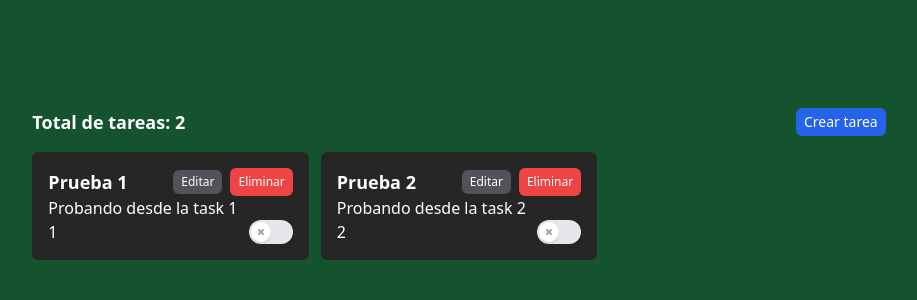
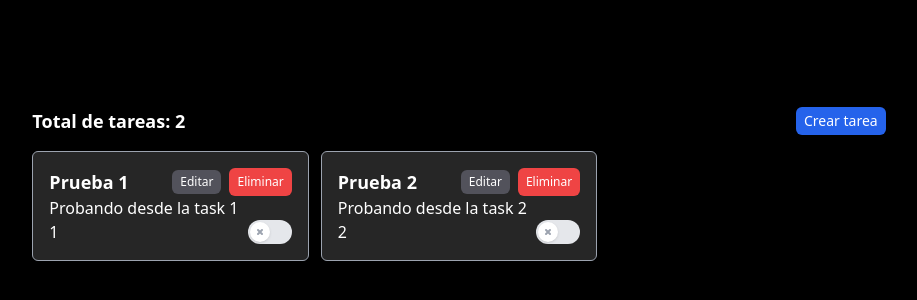
Before and after one commit to danibri23/crud-react-redux, a React (Create React App) app: page / in a window 1280 px wide. Shown: the part 224-524 px from the top of the page, without its empty margins (181-1098 px from the left). Built offline with nearby package versions, Linux system fonts and the light colour scheme.

Commit message:
Actualiza estilos y lógica de tareas

```diff
--- a/src/App.js
+++ b/src/App.js
@@ -6,7 +6,7 @@ import { BrowserRouter, Routes, Route } from 'react-router-dom';
 function App() {
 
   return (
-    <div className="bg-green-900 h-screen text-white">
+    <div className="bg-black h-screen text-white">
       <div className='flex items-center justify-center h-full' >
         <BrowserRouter>
           <Routes>
--- a/src/components/TaskList.js
+++ b/src/components/TaskList.js
@@ -12,7 +12,7 @@ export function TaskList() {
     }
 
     const handleCompleted = (id) => {
-        dispatch(stateCompleted({ id: id }));
+        dispatch(stateCompleted(id));
     }
 
     return (
@@ -24,15 +24,15 @@ export function TaskList() {
 
             <div className="grid grid-cols-3 gap-3">
                 {tasks.map((task, index) => (
-                    <div className="bg-neutral-800 p-4 rounded-md" key={task.id}>
+                    <div className={`bg-neutral-800 p-4 rounded-md ${task.completed ? 'border-2 border-green-500 bg-green-500' : 'border border-gray-400'}`} key={task.id}>
                         <header className="flex justify-between">
-                            <h3 className="text-lg font-bold">{task.title}</h3>
+                            <h3 className={`text-lg font-bold ${task.completed ? 'line-through' : ''}`}>{task.title}</h3>
                             <div className="flex gap-x-2">
                                 <Link className="bg-zinc-600 px-2 py-1 text-xs rounded-md self-center" to={`/edit-task/${task.id}`}>Editar</Link>
-                                <button className="bg-red-500 px-2 py-1 text-xs rounded-md" onClick={()=> handleDelete(task.id)}>Eliminar</button>
+                                <button className="bg-red-500 px-2 py-1 text-xs rounded-md" onClick={() => handleDelete(task.id)}>Eliminar</button>
                             </div>
                         </header>
-                        <p>{task.description}</p>
+                        <p className={`${task.completed ? 'line-through' : ''}`}>{task.description}</p>
                         <div className="flex justify-between">
                             <p>{index + 1}</p>
                             <ToogleButton enabled={task.completed} onChange={() => handleCompleted(task.id)} />
--- a/src/features/tasks/taskSlice.js
+++ b/src/features/tasks/taskSlice.js
@@ -28,8 +28,8 @@ export const taskSlice = createSlice({
     updateTask: (state, action) => {
       return state.map(task => task.id === action.payload.id ? action.payload : task)
     },
-    stateCompleted: (state, action) => {
-      return state.map(task => task.id === action.payload.id ? {...task, completed: !task.completed} : task)
+    stateCompleted: (state, action) => {;
+      return state.map(task => task.id === action.payload ? {...task, completed: !task.completed} : task)
     }
   },
 })
```
